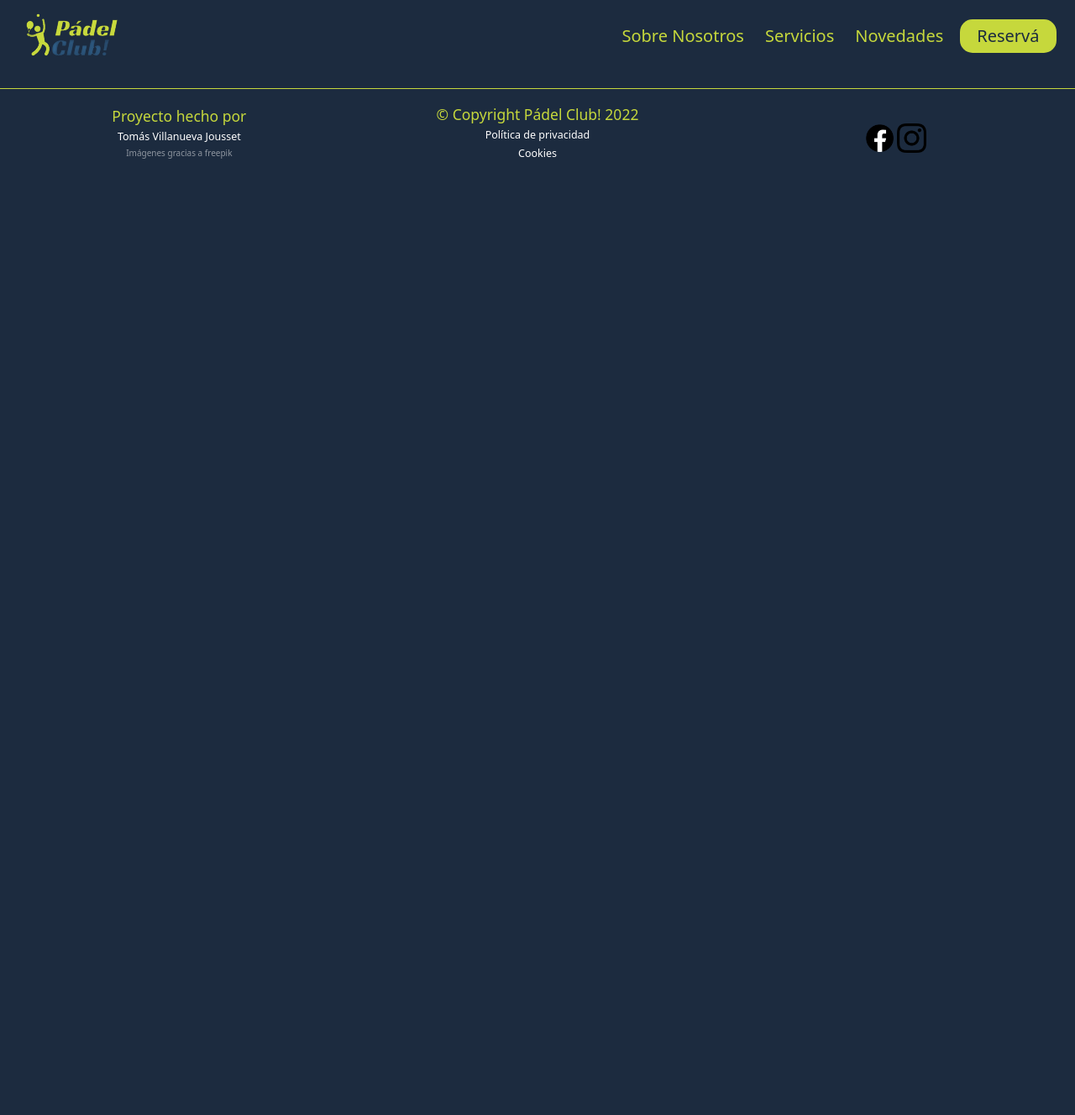
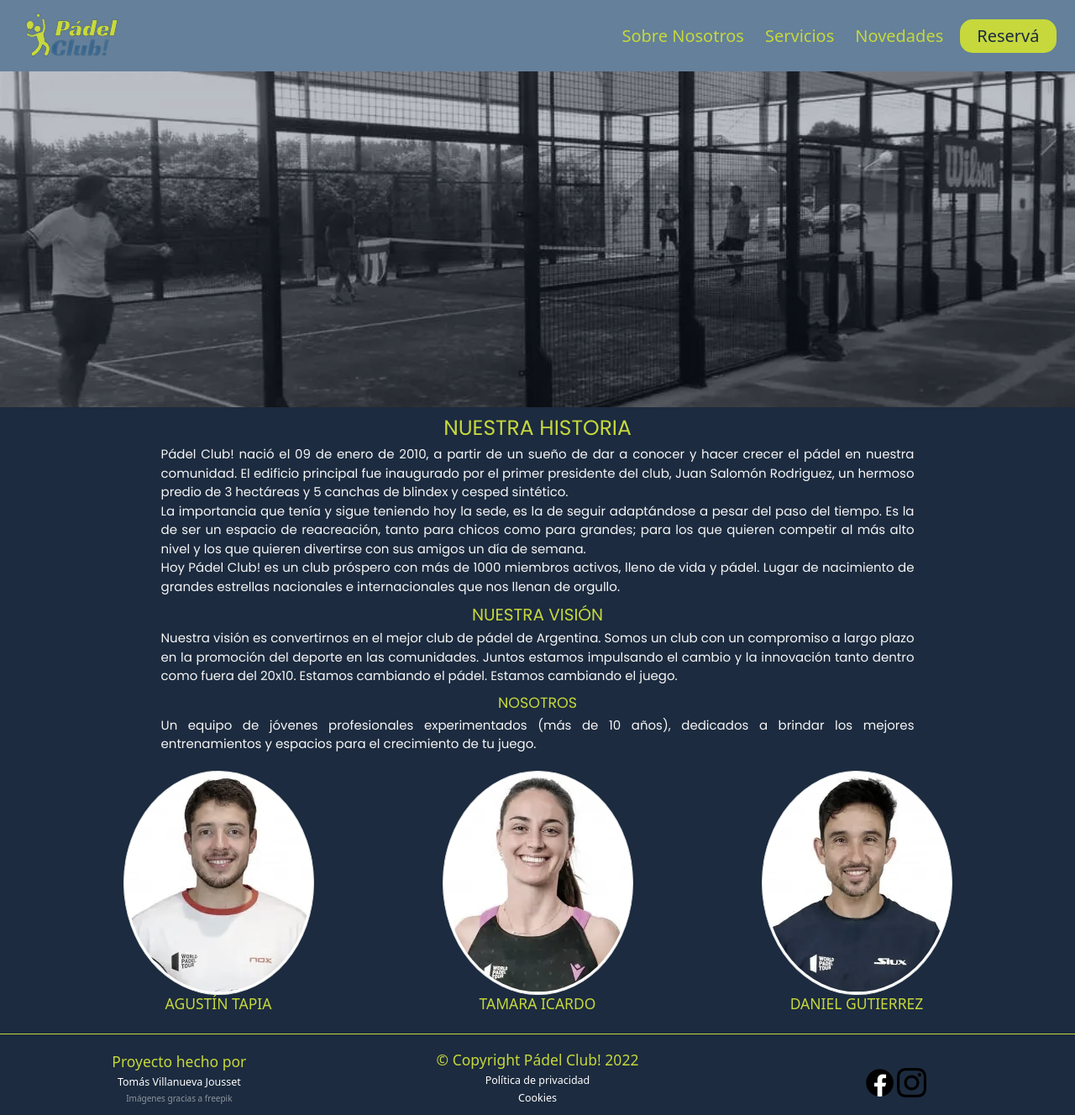
Before and after one commit to tom-villanueva/PF-Villanueva, a plain HTML site: page pages/about_us.html in a window 1280 px wide. Shown: the whole page at 84% size. Before the commit the page ends 800 px from the top, so only its background shows below. Drawn offline with nearby package versions, Linux system fonts and the light colour scheme.

Commit message:
page about us funcionando

```diff
--- a/css/style.css
+++ b/css/style.css
@@ -16,6 +16,10 @@ a {
 
 body {
     overflow-x: hidden;
+}
+
+h1,h2,h3{
+    color: rgba(198, 216, 60, 1);
 }
 
 /*----------------------------*/
@@ -198,7 +202,6 @@ body {
         }
 
         .section-services__card .section-services__cardText h3 {
-            color: rgba(198, 216, 60, 1);
             background-color: rgba(47, 97, 140, 0.9);
             font-size: 2rem;
             padding: 5px;
@@ -235,3 +238,37 @@ body {
                 margin-bottom: 90px;
             }
         }
+
+/*----------------------------*/
+/*      About us Styles
+/*----------------------------*/
+
+#about-us-hero img {
+    height: 50vh;
+    filter: gray;
+    -webkit-filter: grayscale(1);
+    object-fit: cover;
+    opacity: 0.7;
+}
+
+.about-us-paragraph {
+    width: 80%;
+    color: rgba(245,245,245,1);
+    text-align: justify;
+    font-family: 'Poppins', sans-serif;
+    font-size: 1.5rem;
+}
+
+.about-us-paragraph h1,h2,h3 {
+    text-align: center;
+    text-transform: uppercase;
+}
+
+.about-us-employee img {
+    filter: grayscale(0.5);
+    border-radius: 50%;
+}
+
+.about-us-employee img:hover {
+    filter: grayscale(0);
+}
--- a/pages/about_us.html
+++ b/pages/about_us.html
@@ -12,8 +12,8 @@
 </head>
 <body class="bg-darkBlue">
     <!-- Navbar starts -->
-    <header>
-        <nav class="navbar navbar-expand-md" id="navigationBar">
+    <header id="header" class="sticky-top">
+        <nav class="navbar navbar-expand-md sticky-top bg-lightBlue" id="navigationBar">
             <div class="container-fluid">
                 <a class="navbar-brand" href="../index.html">
                     <img src="../assets/img/icons/logo.png" alt="Pádel Club! logo">
@@ -51,6 +51,79 @@
         </nav>
     </header>
     <!-- Navbar ends  -->
+
+    <main>
+        <!-- hero section starts -->
+        <section class="container-fluid p-0">
+            <article id="about-us-hero" class="row mx-0 g-0">
+                <div col="col-12 p-0">
+                    <img
+                        src="../assets/img/about-us/about-us-hero-image.webp"
+                        alt="imagen histórica club padel!"
+                        class="w-100"
+                    >
+                </div>
+            </article>
+        </section>
+        <!-- hero section ends -->
+
+        <!-- history section starts -->
+        <section class="container">
+            <div class="row my-3">
+                <!-- first paragraph starts -->
+                <article class="col-12 about-us-paragraph mx-auto">
+                    <h1>Nuestra historia</h1>
+                    <p>
+                        Pádel Club! nació el 09 de enero de 2010, a partir de un sueño de dar a conocer y hacer crecer el pádel en nuestra comunidad.
+                        El edificio principal fue inaugurado por el primer presidente del club, Juan Salomón Rodriguez, un hermoso predio de 3 hectáreas y 5 canchas de
+                        blindex y cesped sintético. <br>
+                        La importancia que tenía y sigue teniendo hoy la sede, es la de seguir adaptándose a pesar del paso del tiempo. Es la de ser un espacio de reacreación,
+                        tanto para chicos como para grandes; para los que quieren competir al más alto nivel y los que quieren divertirse con sus amigos un día de semana. <br>
+                        Hoy Pádel Club! es un club próspero con más de 1000 miembros activos, lleno de vida y pádel. Lugar de nacimiento de grandes estrellas nacionales e internacionales
+                        que nos llenan de orgullo.
+                    </p>
+                </article>
+
+                <!-- second paragraph starts -->
+                <article class="col-12 about-us-paragraph mx-auto">
+                    <h2>Nuestra visión</h2>
+                    <p>
+                        Nuestra visión es convertirnos en el mejor club de pádel de Argentina. Somos un club con un compromiso a largo plazo en la promoción del deporte en las comunidades. Juntos estamos impulsando el cambio y la innovación tanto dentro como fuera del 20x10. Estamos cambiando el pádel. Estamos cambiando el juego.
+                    </p>
+                </article>
+
+                <!-- third paragraph starts -->
+                <article class="col-12 about-us-paragraph mx-auto">
+                    <h3>Nosotros</h3>
+                    <p>
+                        Un equipo de jóvenes profesionales experimentados (más de 10 años), dedicados a brindar los mejores entrenamientos y espacios para el crecimiento de tu juego.
+                    </p>
+                </article>
+            </div>
+        </section>
+        <!-- history section ends -->
+
+        <!-- employee section starts -->
+        <section class="container">
+            <div class="row">
+                <article class="col-md-4 text-center about-us-employee">
+                    <img src="../assets/img/about-us/about-us-trainer-1.webp" alt="entrenador 1 padel club" class="img-thumbnail">
+                    <h3>Agustín Tapia</h3>
+                </article>
+                <article class="col-md-4 text-center about-us-employee">
+                    <img src="../assets/img/about-us/about-us-trainer-2.webp" alt="entrenador 2 padel club" class="img-thumbnail">
+                    <h3>Tamara Icardo</h3>
+                </article>
+                <article class="col-md-4 text-center about-us-employee">
+                    <img src="../assets/img/about-us/about-us-trainer-3.webp" alt="entrenador 3 padel club" class="img-thumbnail">
+                    <h3>Daniel Gutierrez</h3>
+                </article>
+            </div>
+        </section>
+        <!-- employee section ends -->
+
+    </main>
+
     <!-- footer starts -->
     <footer class="container-fluid" id="footer">
         <div class="row d-flex align-items-center">
```
Also changed, not shown: index.html (+6 -6 lines).
